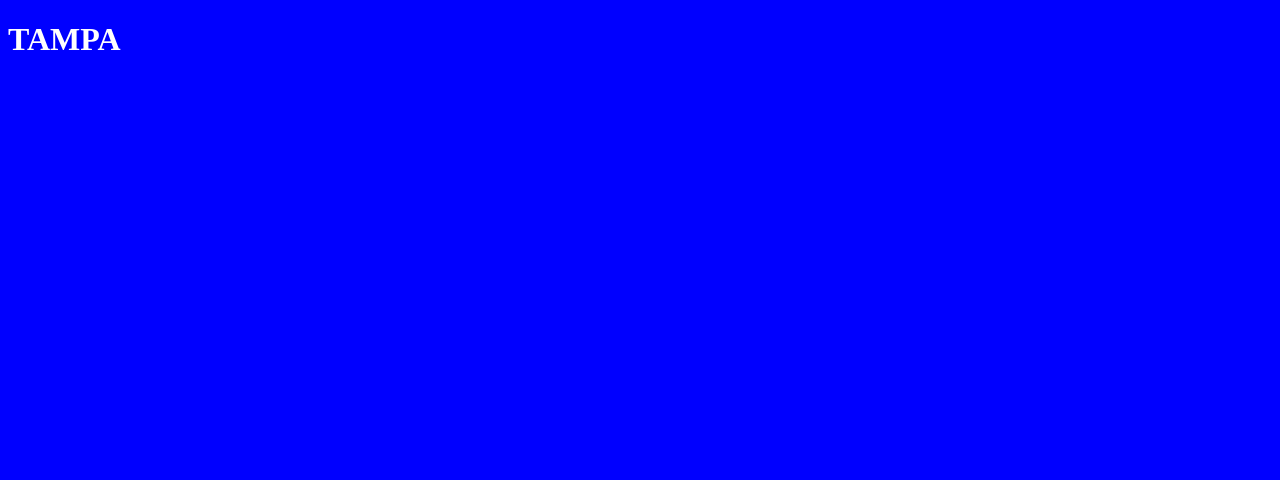
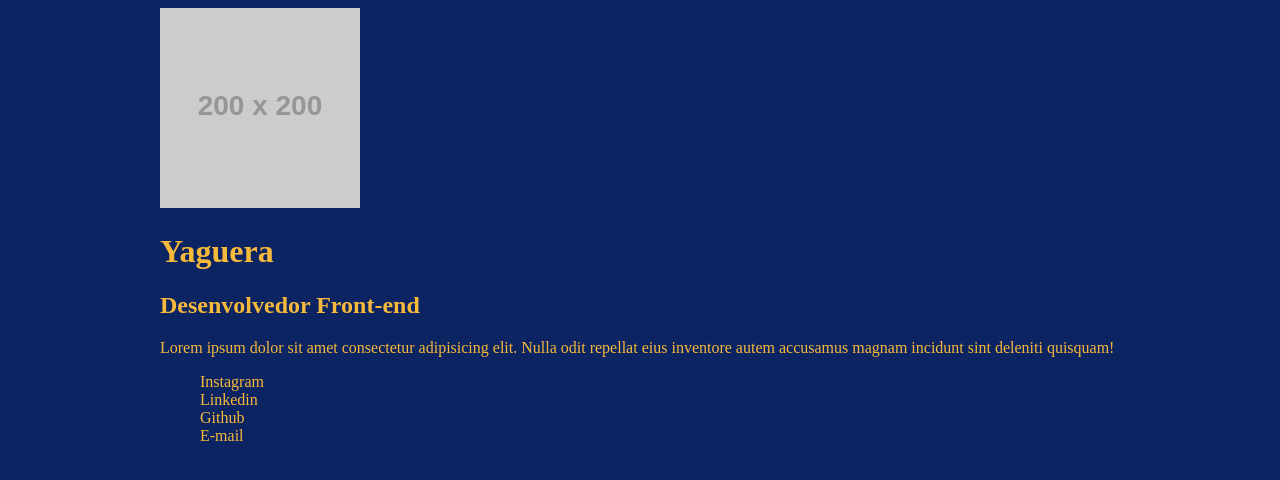
Before and after one commit to Yaguera/LESS, a website: page index.html in a window 1280 px wide. Drawn offline with Linux system fonts and the light colour scheme; placeholder pictures from the web are drawn by us.

Commit message:
add variaveis e style for container

```diff
--- a/index.html
+++ b/index.html
@@ -7,6 +7,24 @@
     <link rel="stylesheet" href="build/styles/main.css">
 </head>
 <body>
-    <h1>TAMPA</h1>
+    <div class="container">
+        <header>
+            <img src="https://via.placeholder.com/200x200" alt="logo">
+            <h1>Yaguera</h1>
+            <h2>Desenvolvedor Front-end</h2>
+            <p>Lorem ipsum dolor sit amet consectetur adipisicing elit.
+                Nulla odit repellat eius inventore autem accusamus magnam
+                incidunt sint deleniti quisquam!
+            </p>
+        </header>
+    <nav>
+        <ul>
+            <li><a href="">Instagram</a></li>
+            <li><a href="">Linkedin</a></li>
+            <li><a href="">Github</a></li>
+            <li><a href="">E-mail</a></li>
+        </ul>
+    </nav>
+</div>
 </body>
 </html>
--- a/src/styles/main.less
+++ b/src/styles/main.less
@@ -1,6 +1,29 @@
+@import "variaveis.less";
+@breakpointMobile: ~"(max-width: 767px)";
+@breakpointTablet: ~"(min-width: 768px) and (max-width:1023px)";
+
 body{
-    background-color: blue;
-    h1{
-        color: white;
+    background-color: @corFundo;
+    color: @corTexto;
+
+    li{
+        list-style: none;
+        a{
+            text-decoration: none;
+            color: @corTexto;
+        }
     }
-}s
+}
+
+.container{
+    max-width: 960px;
+    width: 100%;
+    margin: 0 auto;
+
+    @media @breakpointTablet{
+        max-width: 80%;
+    }
+    @media @breakpointMobile {
+        max-width: 70%;
+      }
+}
--- /dev/null
+++ b/src/styles/variaveis.less
@@ -0,0 +1,3 @@
+@corFundo: #0c2461;
+@corBotoes: #b71540;
+@corTexto: #f6b93b;
```
Also changed, not shown: build/styles/main.css.
